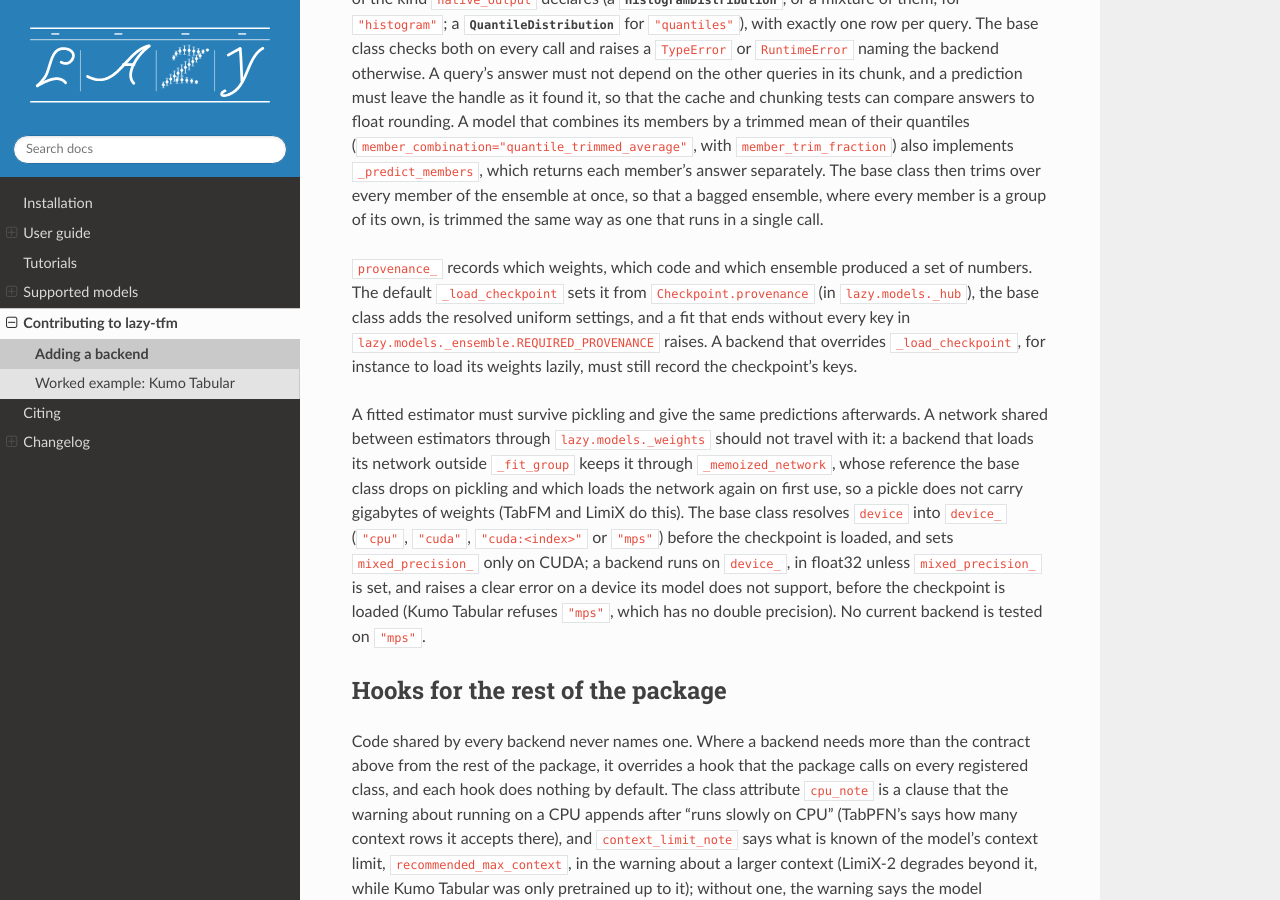
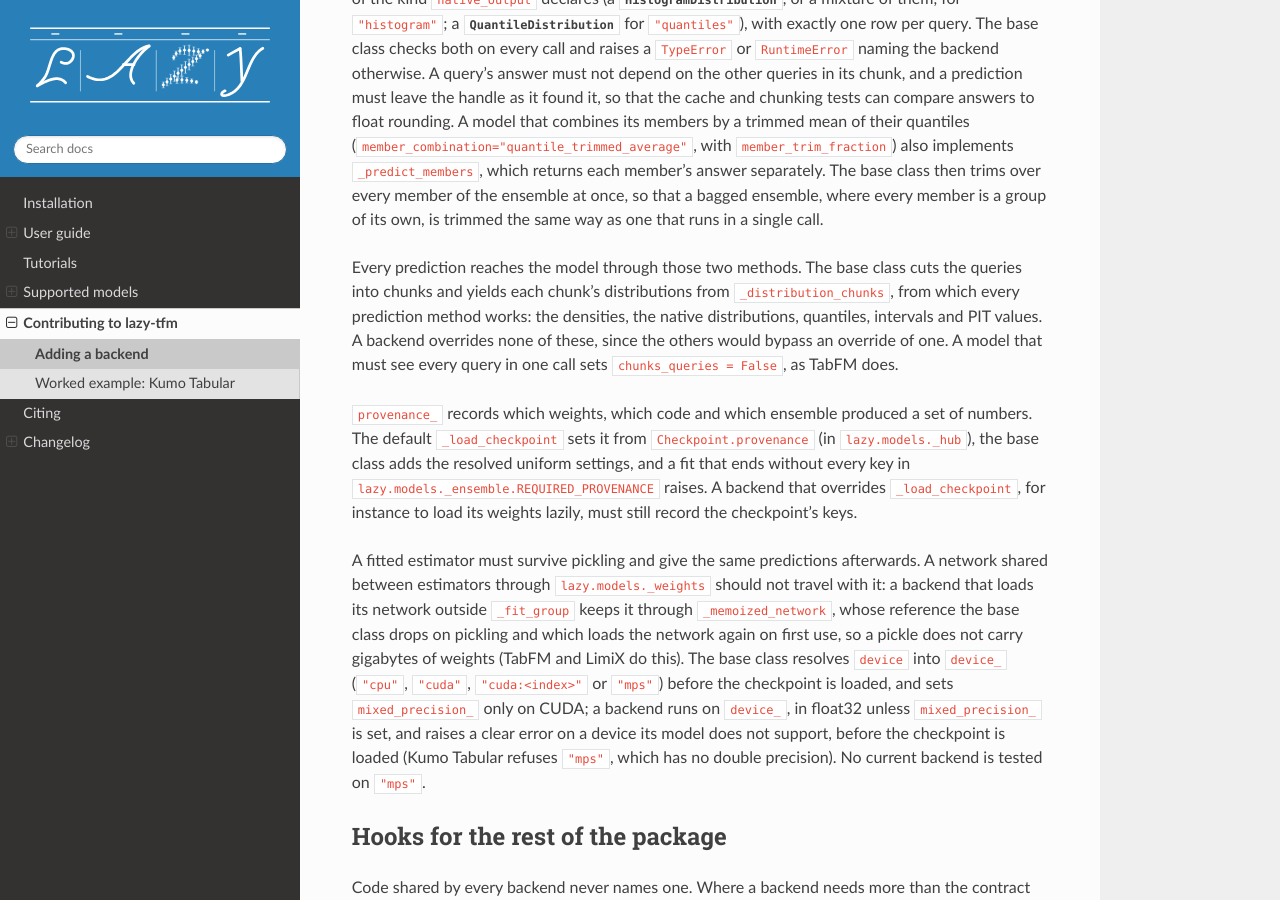
Before and after one commit to biprateep/lazy-tfm, a Sphinx documentation site: the page built from docs/adding_a_backend.md, in a window 1280 px wide and 900 px high, scrolled down 1060 px. Built offline with Sphinx 7.4.7 and the Read the Docs theme 3.1.0, drawn with Linux system fonts in a browser that asks for light colours; pages that are not in the unit, such as notebooks, are missing from menus.

Commit message:
Name the prediction hooks a backend overrides
The backend contract described _predict_group but not the hooks the
base class builds on it. ContextEnsembleEstimator derives every
prediction from _distribution_chunks, the opposite direction to
BaseDensityRegressor, so a backend that overrode _predict_distribution
alone would be bypassed by the quantile, interval and PIT methods. The
page now says a backend overrides none of them, and that a model which
must see every query at once sets chunks_queries = False.

Closes #130.

Co-Authored-By: Claude Opus 5.5 <noreply@anthropic.com>
Claude-Session: https://claude.ai/code/session_01JkqiRk7T18G6RWangKXyJ7

```diff
--- a/docs/adding_a_backend.md
+++ b/docs/adding_a_backend.md
@@ -58,6 +58,14 @@ combines its members by a trimmed mean of their quantiles
 each member's answer separately. The base class then trims over every member
 of the ensemble at once, so that a bagged ensemble, where every member is a
 group of its own, is trimmed the same way as one that runs in a single call.
+
+Every prediction reaches the model through those two methods. The base class
+cuts the queries into chunks and yields each chunk's distributions from
+`_distribution_chunks`, from which every prediction method works: the
+densities, the native distributions, quantiles, intervals and PIT values. A
+backend overrides none of these, since the others would bypass an override of
+one. A model that must see every query in one call sets `chunks_queries =
+False`, as TabFM does.
 
 `provenance_` records which weights, which code and which ensemble produced a
 set of numbers. The default `_load_checkpoint` sets it from
```
